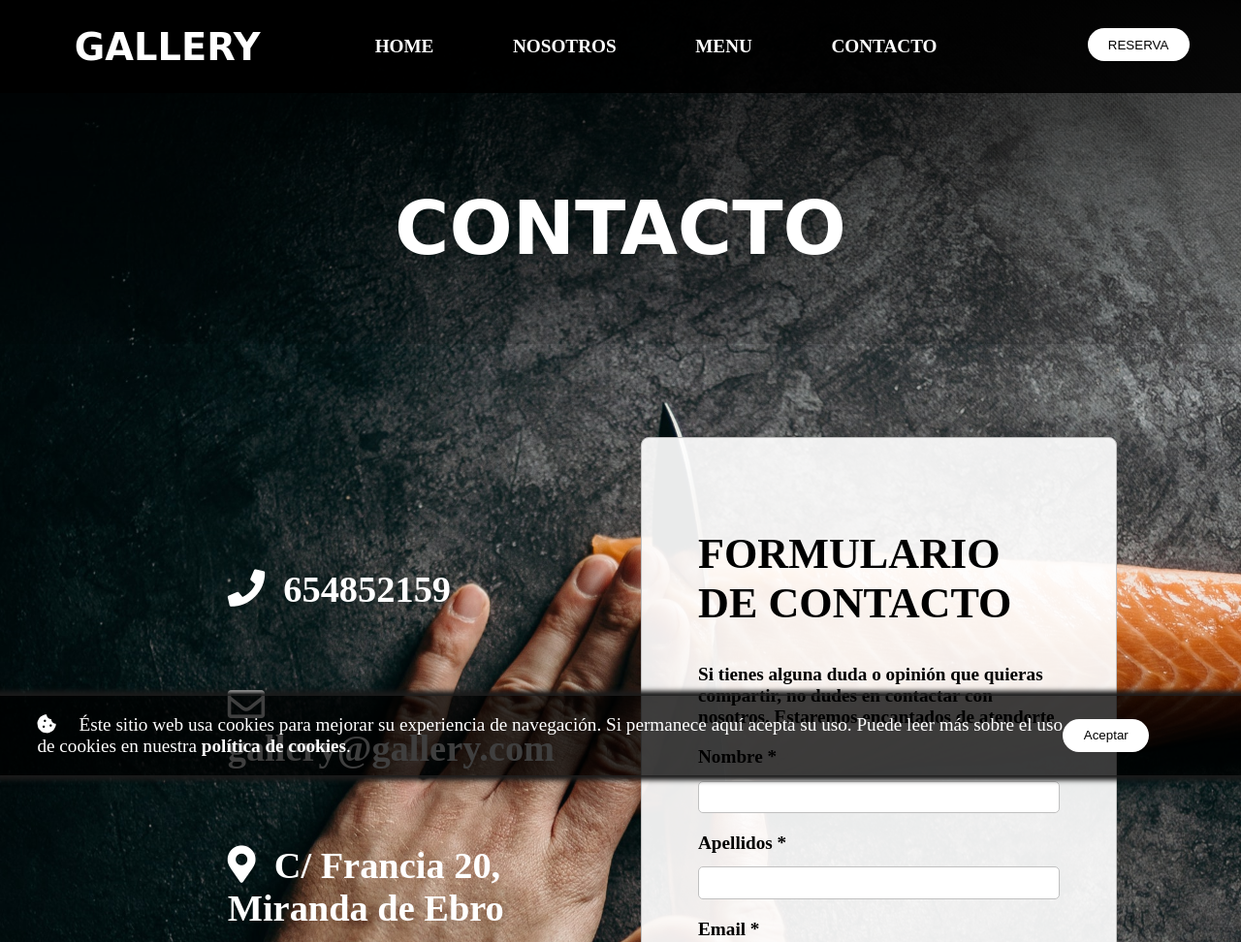
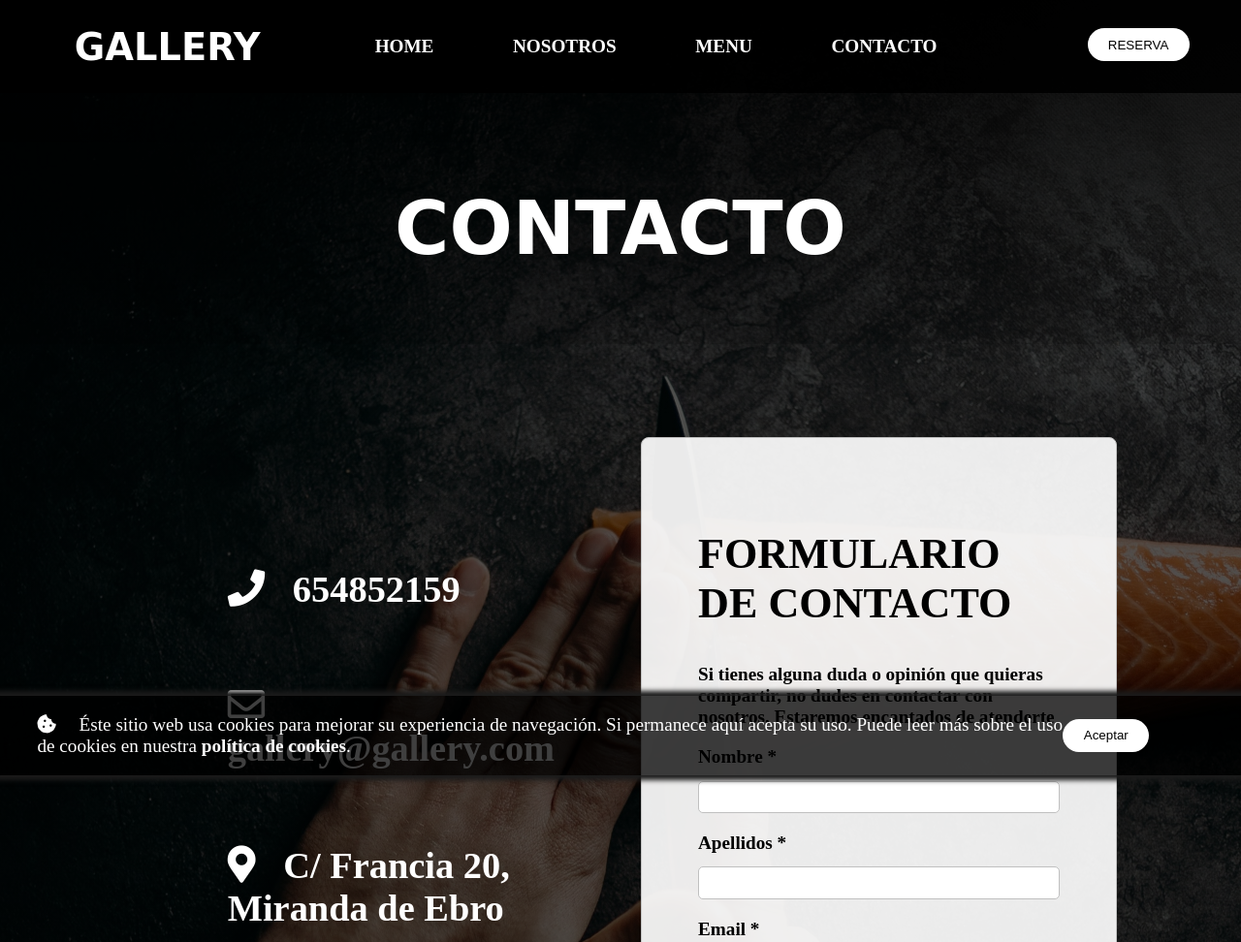
Before and after one commit to MartaBastida/Gallery, a plain HTML site: page pages/contacto.html in a window 1280 px wide. Shown: the top 972 px of the page at 97% size. Drawn offline with nearby package versions, Linux system fonts and the light colour scheme; a web font is replaced by a local one.

Commit message:
cambios varios

```diff
--- a/css/contact.css
+++ b/css/contact.css
@@ -14,7 +14,8 @@ body{
     margin: 0;
     padding: 0;
     width: 100%;
-    background: url(../img/pexels-cottonbro-3296280.jpg);
+    /*background: url(../img/pexels-cottonbro-3296280.jpg);*/
+    background: linear-gradient(rgba(0, 0, 0, 0.664), rgba(0, 0, 0, 0.664)), url(../img/pexels-cottonbro-3296280.jpg) center center no-repeat;
     background-size: cover;
     scroll-behavior: smooth;
 }
@@ -111,7 +112,7 @@ h1{
     font-weight: 900;
 }
 
-.contact-form span{
+.contact-form label{
     font-weight: 600;
 }
 
@@ -319,7 +320,8 @@ footer a{
         margin: 0;
         padding: 0;
         width: 100%;
-        background: url(../img/pexels-cottonbro-3296280.jpg);
+        /*background: url(../img/pexels-cottonbro-3296280.jpg);*/
+        background: linear-gradient(rgba(0, 0, 0, 0.664), rgba(0, 0, 0, 0.664)), url(../img/pexels-cottonbro-3296280.jpg) center center no-repeat;
         background-size: cover;
     }
 
@@ -435,7 +437,7 @@ footer a{
         font-weight: 900;
     }
 
-    .contact-form span{
+    .contact-form label{
         font-weight: 600;
     }
 
@@ -625,7 +627,8 @@ footer a{
         margin: 0;
         padding: 0;
         width: 100%;
-        background: url(../img/pexels-cottonbro-3296280.jpg);
+        /*background: url(../img/pexels-cottonbro-3296280.jpg);*/
+        background: linear-gradient(rgba(0, 0, 0, 0.664), rgba(0, 0, 0, 0.664)), url(../img/pexels-cottonbro-3296280.jpg) center center no-repeat;
         background-size: cover;
     }
 
@@ -746,7 +749,7 @@ footer a{
         font-weight: 900;
     }
 
-    .contact-form span{
+    .contact-form label{
         font-weight: 600;
     }
 
--- a/pages/contacto.html
+++ b/pages/contacto.html
@@ -35,24 +35,24 @@
         <div class="container-contact">
             <div class="list-contact">
                 <div>
-                    <p><i class="fas fa-phone"></i><a href="tel:+34654852159">654852159</a></p>
-                    <p><i class="far fa-envelope"></i><a href="mailto:gallery@gallery.com">gallery@gallery.com</a></p>
-                    <p><i class="fas fa-map-marker-alt"></i><a href="https://www.google.com.gt/maps/place/Castillo+de+Miranda+de+Ebro/@42.6859281,-2.9444605,15z/data=!3m1!5s0xd4f9aba32aabf07:0xa815243c3934fffe!4m5!3m4!1s0xd4f9ab9a8cfe09d:0x566bad7241609587!8m2!3d42.6819027!4d-2.9518977?hl=es" target="_blank">C/ Francia 20, Miranda de Ebro</a></p>
+                    <p><a href="tel:+34654852159"><i class="fas fa-phone"></i> 654852159</a></p>
+                    <p><a href="mailto:gallery@gallery.com"><i class="far fa-envelope"></i> gallery@gallery.com</a></p>
+                    <p><a href="https://www.google.com.gt/maps/place/Castillo+de+Miranda+de+Ebro/@42.6859281,-2.9444605,15z/data=!3m1!5s0xd4f9aba32aabf07:0xa815243c3934fffe!4m5!3m4!1s0xd4f9ab9a8cfe09d:0x566bad7241609587!8m2!3d42.6819027!4d-2.9518977?hl=es" target="_blank"><i class="fas fa-map-marker-alt"></i> C/ Francia 20, Miranda de Ebro</a></p>
                 </div>
             </div>
             <div class="contact-form">
                 <h2>FORMULARIO DE CONTACTO</h2>
                 <p class="form-description">Si tienes alguna duda o opinión que quieras compartir, no dudes en contactar con nosotros. Estaremos encantados de atenderte</p>
                 <form>
-                    <span>Nombre *</span>
+                    <label>Nombre *</label>
                     <input type="text" class="form-name" required>
-                    <span>Apellidos *</span>
+                    <label>Apellidos *</label>
                     <input type="text" class="form-apellidos" required>
-                    <span>Email *</span>
+                    <label>Email *</label>
                     <input type="text" class="form-email" required>
-                    <span>Asunto *</span>
+                    <label>Asunto *</label>
                     <input type="text" class="form-asunto" required>
-                    <span>Mensaje *</span>
+                    <label>Mensaje *</label>
                     <textarea class="form-opinion" required></textarea>
                     <input type="submit" value="ENVIAR" class="form-enviar">
                 </form>
@@ -68,9 +68,9 @@
                 </ul>
             </div>
             <div id="social-icons">
-                <a href="https://www.instagram.com/?hl=es"><i class="fab fa-instagram"></i></a>
-                <a href="https://es-es.facebook.com/"><i class="fab fa-facebook-f"></i></a>
-                <a href="https://twitter.com/?lang=es"><i class="fab fa-twitter"></i></a>
+                <a href="https://www.instagram.com/?hl=es"><i class="fab fa-instagram"></i>&#8205;</a>
+                <a href="https://es-es.facebook.com/"><i class="fab fa-facebook-f"></i>&#8205;</a>
+                <a href="https://twitter.com/?lang=es"><i class="fab fa-twitter"></i>&#8205;</a>
             </div>
             <div class="footer-contact-info">
                 <span><i class="fas fa-map-marker-alt"></i><a href="https://www.google.com.gt/maps/place/Castillo+de+Miranda+de+Ebro/@42.6859281,-2.9444605,15z/data=!3m1!5s0xd4f9aba32aabf07:0xa815243c3934fffe!4m5!3m4!1s0xd4f9ab9a8cfe09d:0x566bad7241609587!8m2!3d42.6819027!4d-2.9518977?hl=es" target="_blank">C/ San Francisco 10, Miranda de Ebro</a></span>
```
Also changed, not shown: pages/aviso-legal.html (+3 -3 lines), pages/menu.html (+3 -3 lines), pages/nosotros.html (+3 -3 lines), pages/politica-de-cookies.html (+3 -3 lines), pages/politica-de-privacidad.html (+3 -3 lines).
